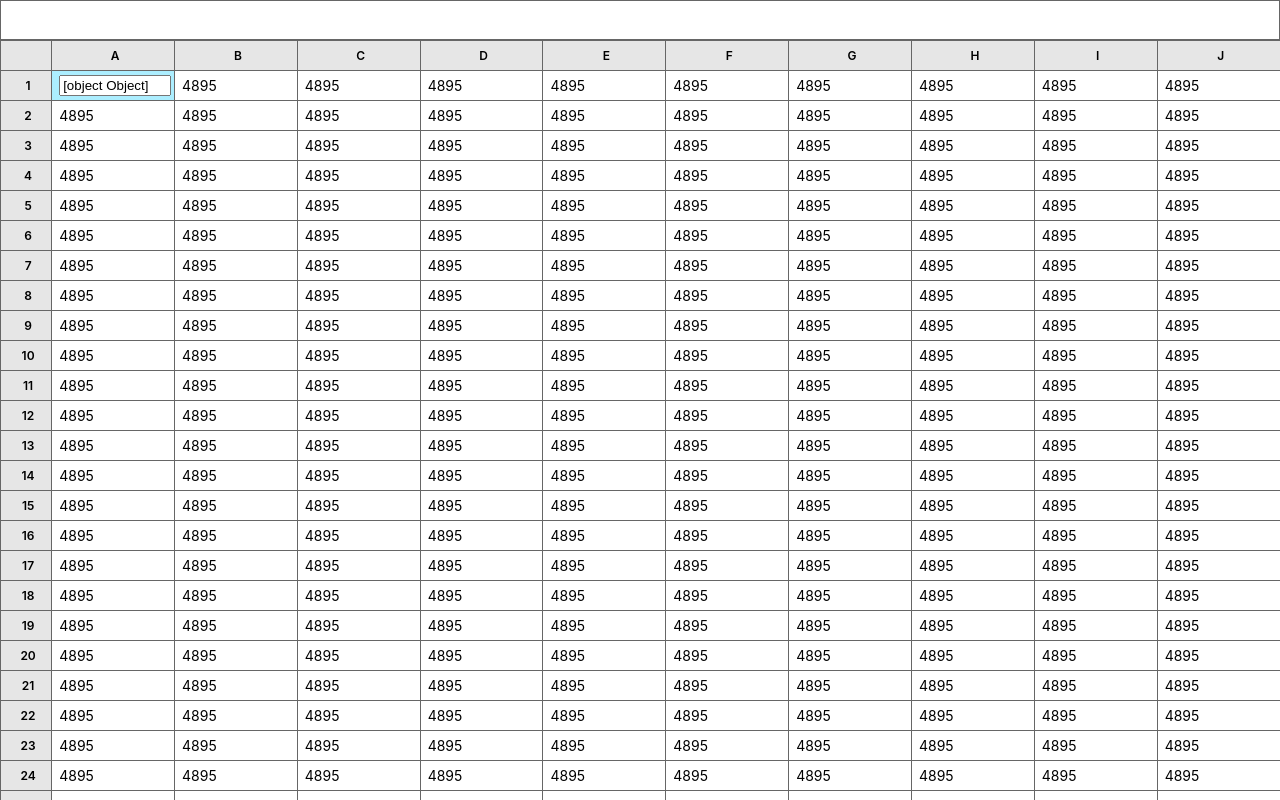
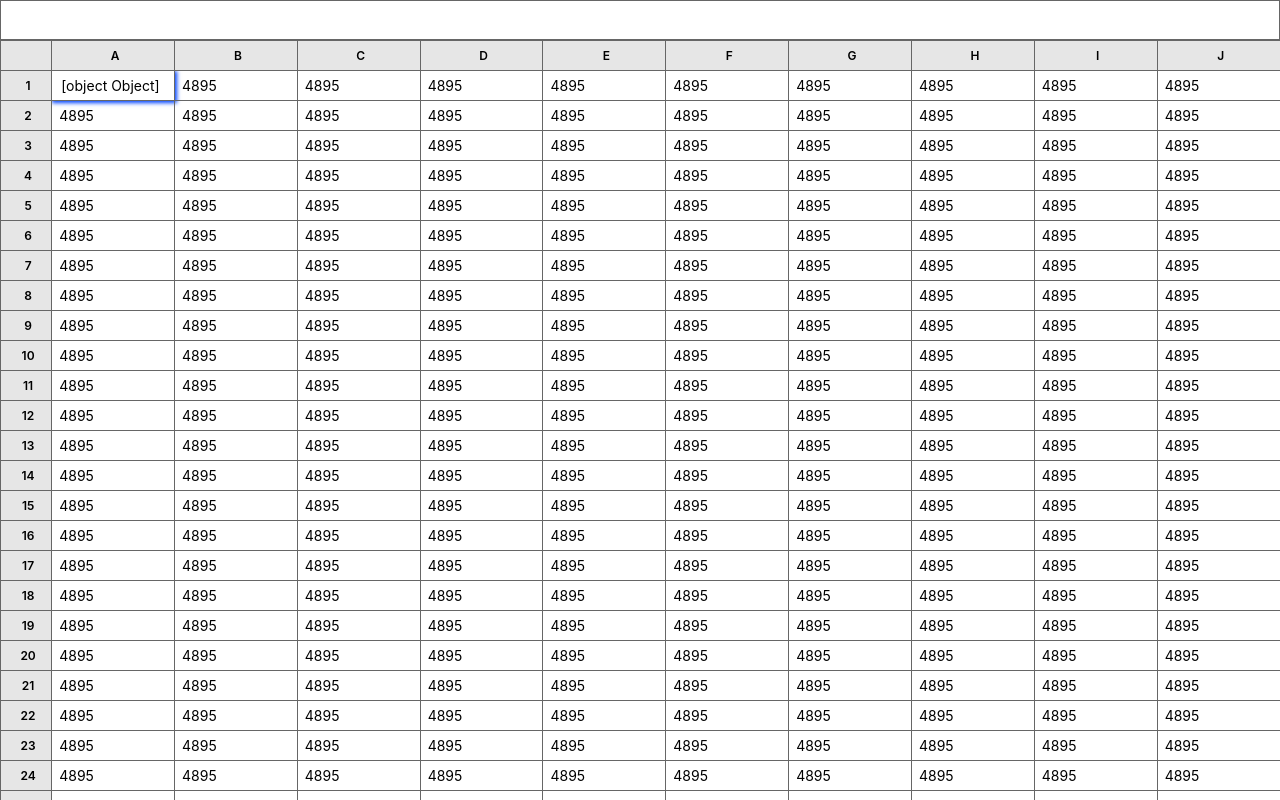
Before and after one commit to thesolarmonk/nusheets, a Vue app: page / in a window 1280 px wide. Built offline with nearby package versions, Linux system fonts and the light colour scheme; a web font is replaced by a local one.

Commit message:
[STYLE]: Update sheet styles

```diff
--- a/src/components/Sheet.vue
+++ b/src/components/Sheet.vue
@@ -181,13 +181,32 @@ export default {
         vertical-align: middle;
         padding: 3px 3px 3px 7px;
 
+        &:hover {
+          background-color: #ddd;
+        }
+
         .cell__input {
           width: 100%;
+
+          border: none;
+          display: inline;
+          font-family: inherit;
+          font-size: inherit;
+          padding: none;
+          background-color: transparent;
+
+          &:focus {
+            outline: none;
+          }
         }
       }
 
+      .cell--selected {
+        background-color: rgb(172, 238, 255) !important;
+      }
+
       .cell--active {
-        background-color: rgb(172, 238, 255);
+        box-shadow: 1px 1px 4px 1px rgb(0, 68, 255);
       }
 
       .cell--header {
```
